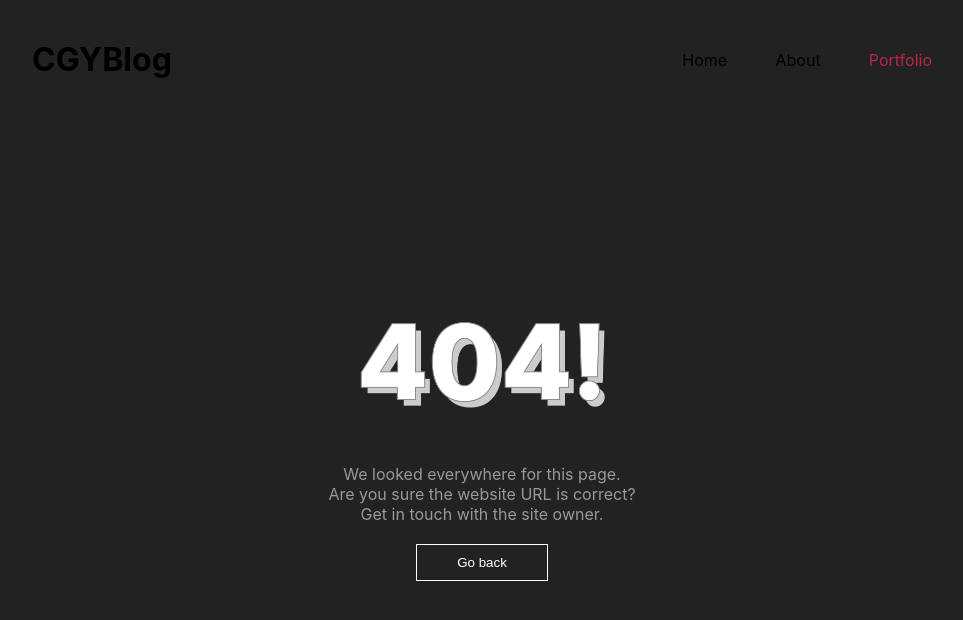
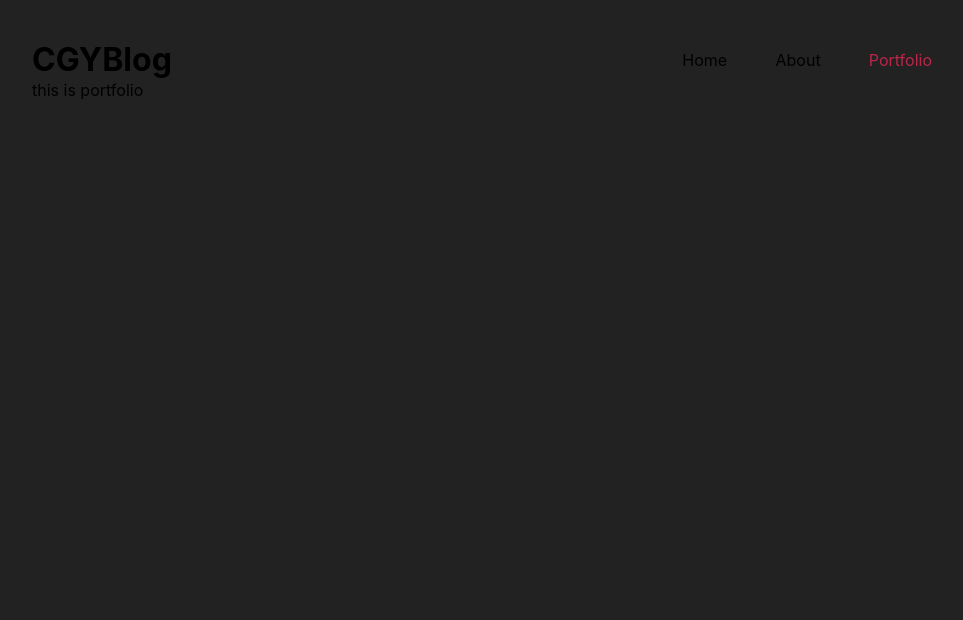
Before and after one commit to CHOGANGYEOL/CHOGANGYEOL.github.io, a React (Create React App) app: page /portfolio in a window 1280 px wide. Shown: the top 620 px of the page, without its empty margins (158-1121 px from the left). Built offline with nearby package versions, Linux system fonts and the light colour scheme.

Commit message:
feat:portfolio page route

```diff
--- a/src/AppRouter.tsx
+++ b/src/AppRouter.tsx
@@ -4,6 +4,7 @@ import Header from "./component/common/Header";
 import NotFound from "./component/common/NotFound";
 import About from "./page/About";
 import Home from "./page/Home";
+import Portfolio from "./page/Portfolio";
 
 const Container = styled.section`
   width: 100%;
@@ -18,6 +19,7 @@ const AppRouter = () => {
         <Routes>
           <Route path="/" element={<Home />} />
           <Route path="/about" element={<About />} />
+          <Route path="/portfolio" element={<Portfolio />} />
           <Route path="*" element={<NotFound />} />
         </Routes>
       </Container>
--- /dev/null
+++ b/src/page/Portfolio.tsx
@@ -0,0 +1,8 @@
+
+const Portfolio = () => {
+    return(
+        <p>this is portfolio</p>
+    )
+}
+
+export default Portfolio
```
